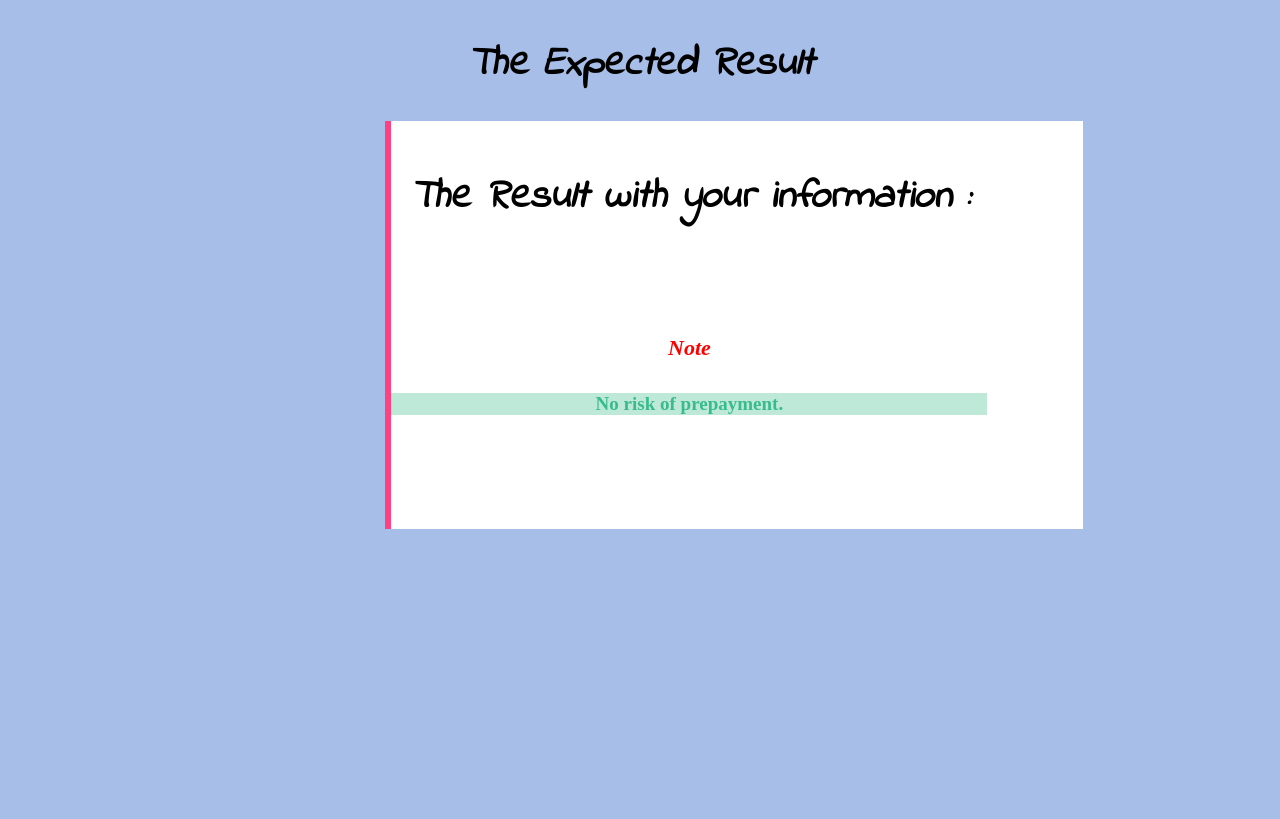
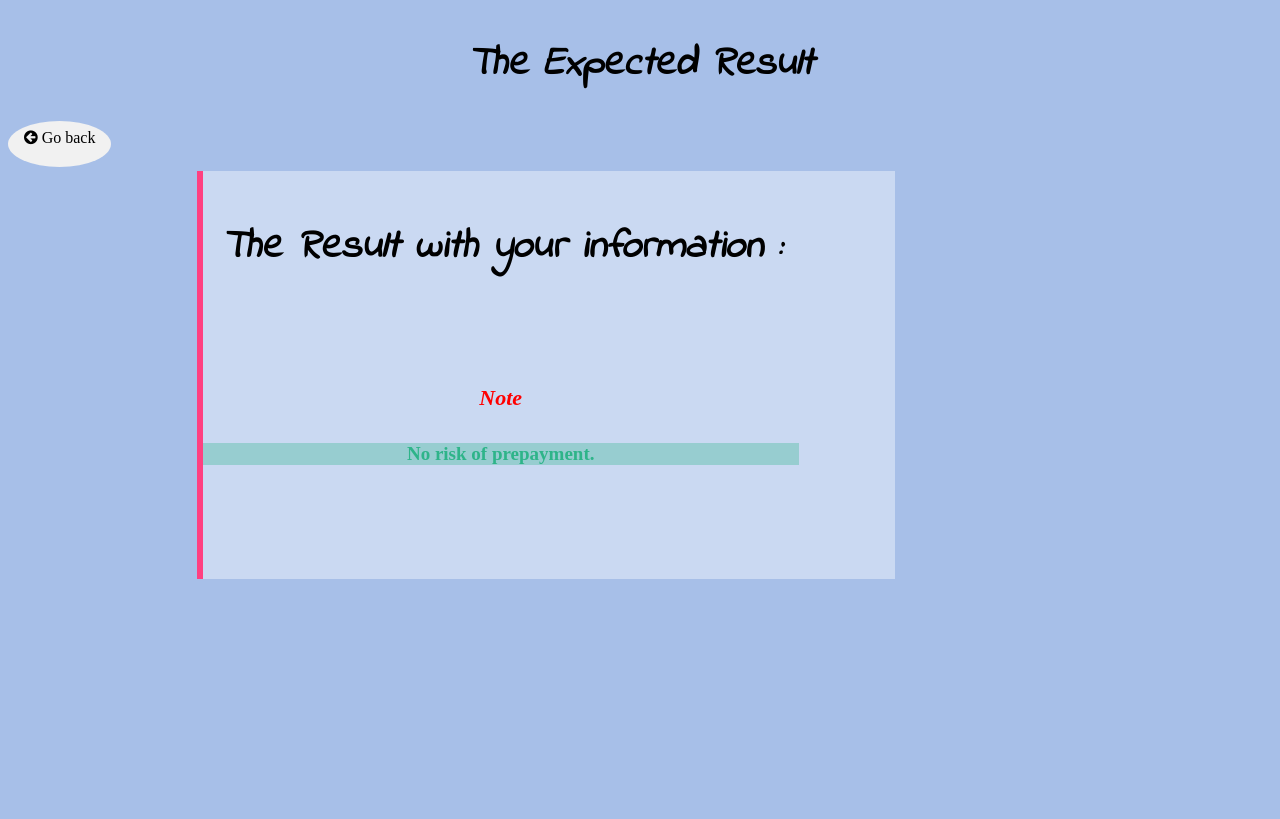
Before and after one commit to amrahmed-swe/prepayment-predicition-deploy-django, a Django app: template templates/result.html in a window 1280 px wide. Shown: the top 819 px of the page. Before the commit the page ends 529 px from the top, so only its background shows below. Run offline with Django 4.2, Linux system fonts and the light colour scheme; the template is opened without the code that fills it, so the values that code supplies are empty; some web fonts are replaced.

Commit message:
Add files via upload

```diff
--- a/static/result.css
+++ b/static/result.css
@@ -1,6 +1,6 @@
 body {
     /* background-image: linear-gradient(to right, #6190E8, #A7BFE8) */
-    background-color: #A7BFE8
+    background-color: #A7BFE8;
 }
 
 .header-page {
@@ -46,7 +46,7 @@ h1 {
 .result {
     width: 692px;
     border-left: 6px solid #FF4081;
-    background-color: rgba(255, 255, 255, 1);
+    background-color: rgba(255, 255, 255, .4);
     display: grid;
     grid-template-columns: auto auto;
     text-align: center
@@ -94,6 +94,27 @@ h1 {
     font-size: 19px;
     color: rgba(4, 170, 109, 0.717);
     background-color: rgba(4, 170, 109, 0.258);
+}
 
+a {
+    text-decoration: none;
+    display: inline-block;
+    padding: 8px 16px;
+    align-items: center;
 
 }
+
+a:hover {
+    background-color: #ddd;
+    color: black;
+}
+
+.previous {
+    background-color: #f1f1f1;
+    color: black;
+    align-items: center;
+}
+
+.round {
+    border-radius: 50%;
+}
--- a/templates/result.html
+++ b/templates/result.html
@@ -10,6 +10,8 @@
     <link rel="stylesheet" href="https://fonts.googleapis.com/css?family=Sofia">
     <link rel="stylesheet" href="https://fonts.googleapis.com/css2?family=Indie+Flower&display=swap">
     <link rel="stylesheet" href="https://fonts.googleapis.com/css?family=Trirong">
+    <link rel="stylesheet" href="https://cdnjs.cloudflare.com/ajax/libs/font-awesome/4.7.0/css/font-awesome.min.css">
+
     <title>Result</title>
 </head>
 
@@ -19,11 +21,16 @@
         <h1>The Expected Result</h1>
     </div>
     <div class="container">
+        <div style="height: 50px">
+            <!-- <form>
+                <input type="button" value="Go back!" id="button" onclick="history.back()">
+            </form> -->
+            <a href="javascript:window.history.back();" style="height: 30px" class="previous round">
+                <i class="fa fa-arrow-circle-left" aria-hidden="true"> Go back</i>
+            </a>
+        </div>
         <div class="container-content">
-
             <div></div>
-            <div></div>
-
             <div class="result">
                 <h1>The Result with your information :</h1>
                 <div class="circle">
@@ -40,7 +47,6 @@
                     {% endif %}
                 </div>
             </div>
-
         </div>
     </div>
 </body>
```
